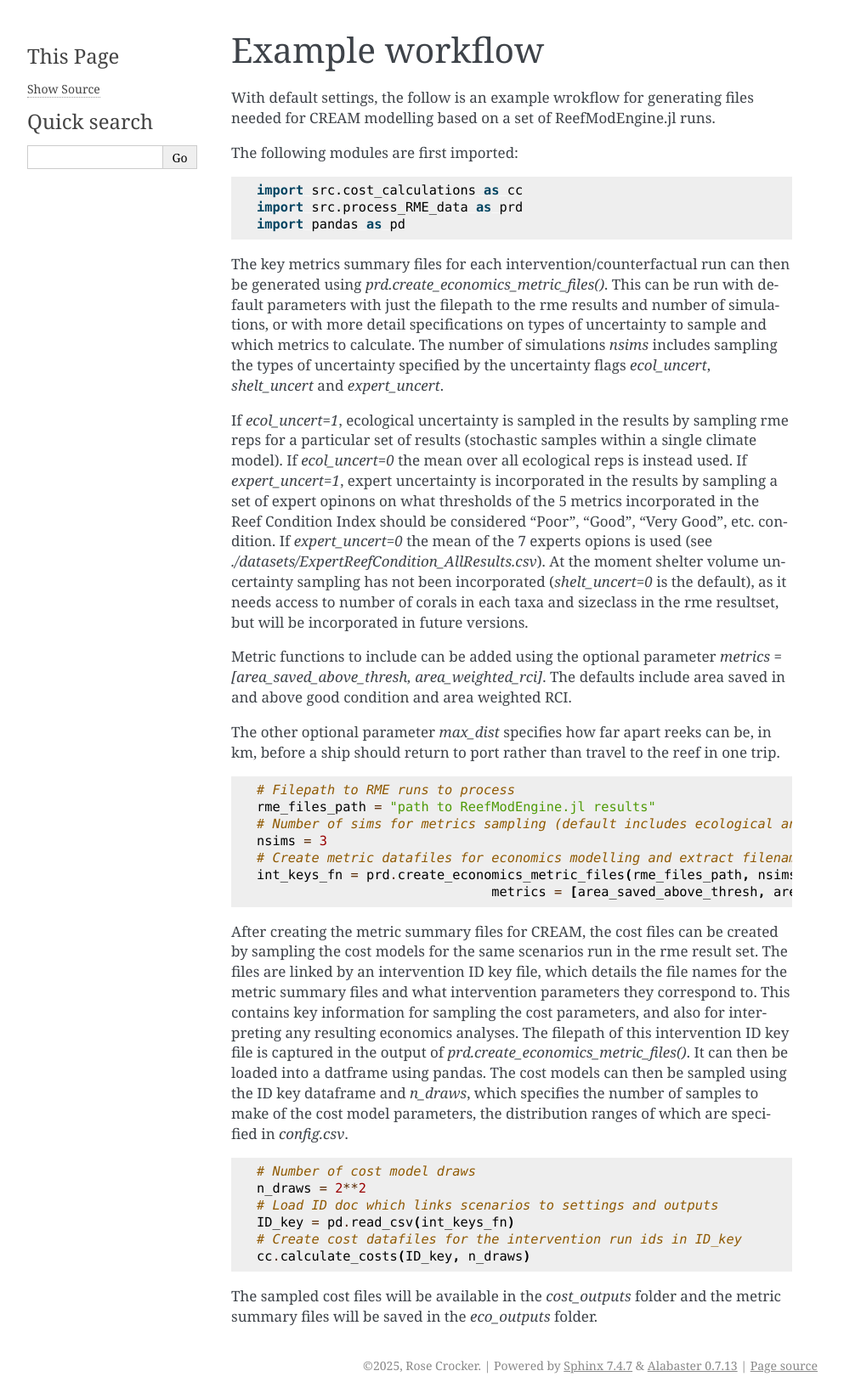
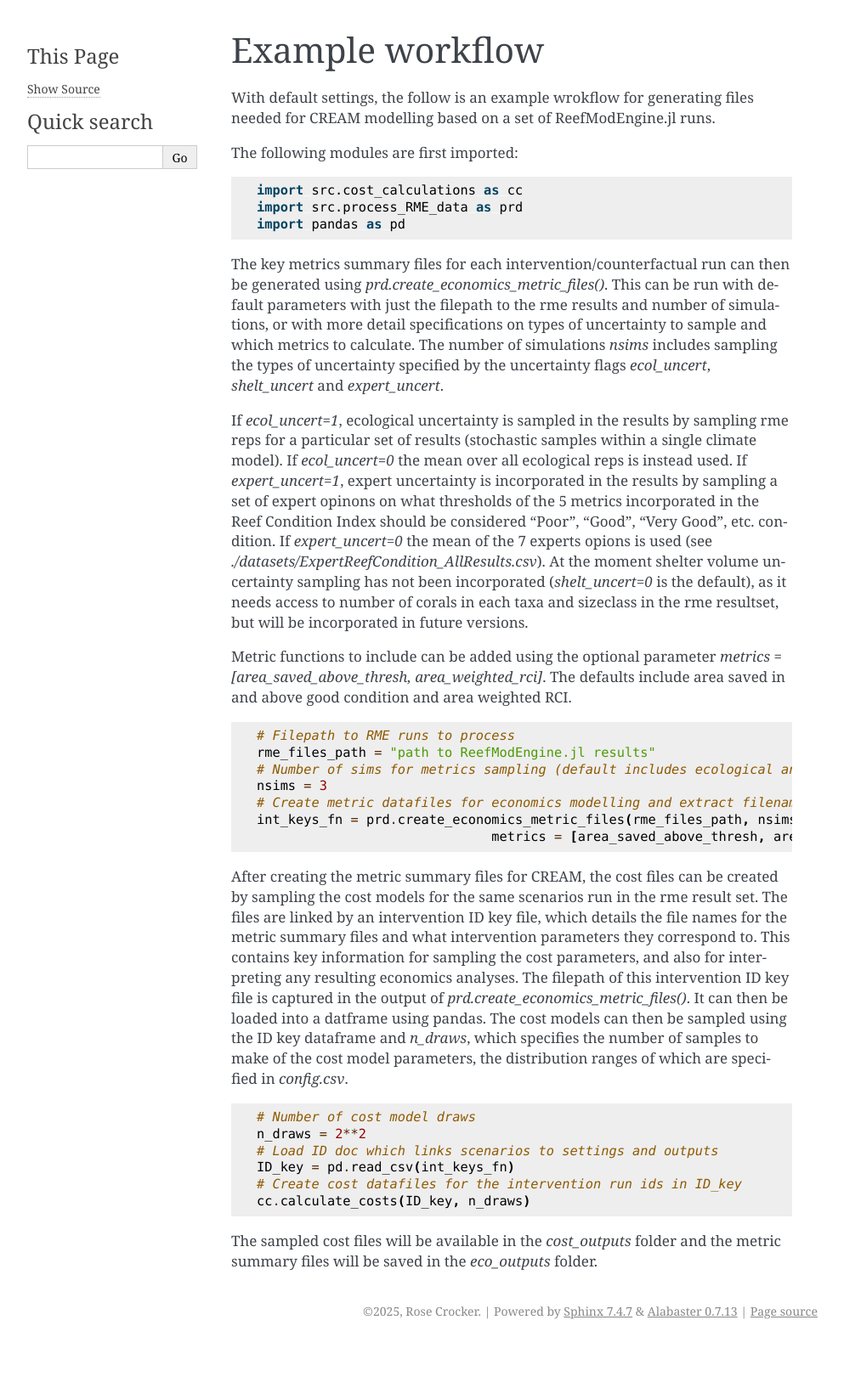
Before and after one commit to open-AIMS/cost-eco-model-linker, a Sphinx documentation site: the page built from docs/source/example_workflow.rst, in a window 1280 px wide. Shown: the whole page at 85% size, without its empty margins (148-1141 px from the left). Built offline with Sphinx 7.4.7, drawn with Linux system fonts in a browser that asks for light colours; after the commit the page ends 1583 px from its top, so only the background shows below that.

Commit message:
Remove reference to max_dist in docs as not yet included

```diff
--- a/docs/source/example_workflow.rst
+++ b/docs/source/example_workflow.rst
@@ -31,9 +31,6 @@ number of corals in each taxa and sizeclass in the rme resultset, but will be in
 Metric functions to include can be added using the optional parameter `metrics = [area_saved_above_thresh, area_weighted_rci]`.
 The defaults include area saved in and above good condition and area weighted RCI.
 
-The other optional parameter `max_dist` specifies how far apart reeks can be, in km, before a ship should return to
-port rather than travel to the reef in one trip.
-
 .. code-block:: python
 
     # Filepath to RME runs to process
@@ -42,7 +39,7 @@ port rather than travel to the reef in one trip.
     nsims = 3
     # Create metric datafiles for economics modelling and extract filename for intervention key
     int_keys_fn = prd.create_economics_metric_files(rme_files_path, nsims, ecol_uncert=1, shelt_uncert=0, expert_uncert=1,
-                                  metrics = [area_saved_above_thresh, area_weighted_rci], max_dist = 25.0,)
+                                  metrics = [area_saved_above_thresh, area_weighted_rci])
 
 
 After creating the metric summary files for CREAM, the cost files can be created by sampling the cost models
```
